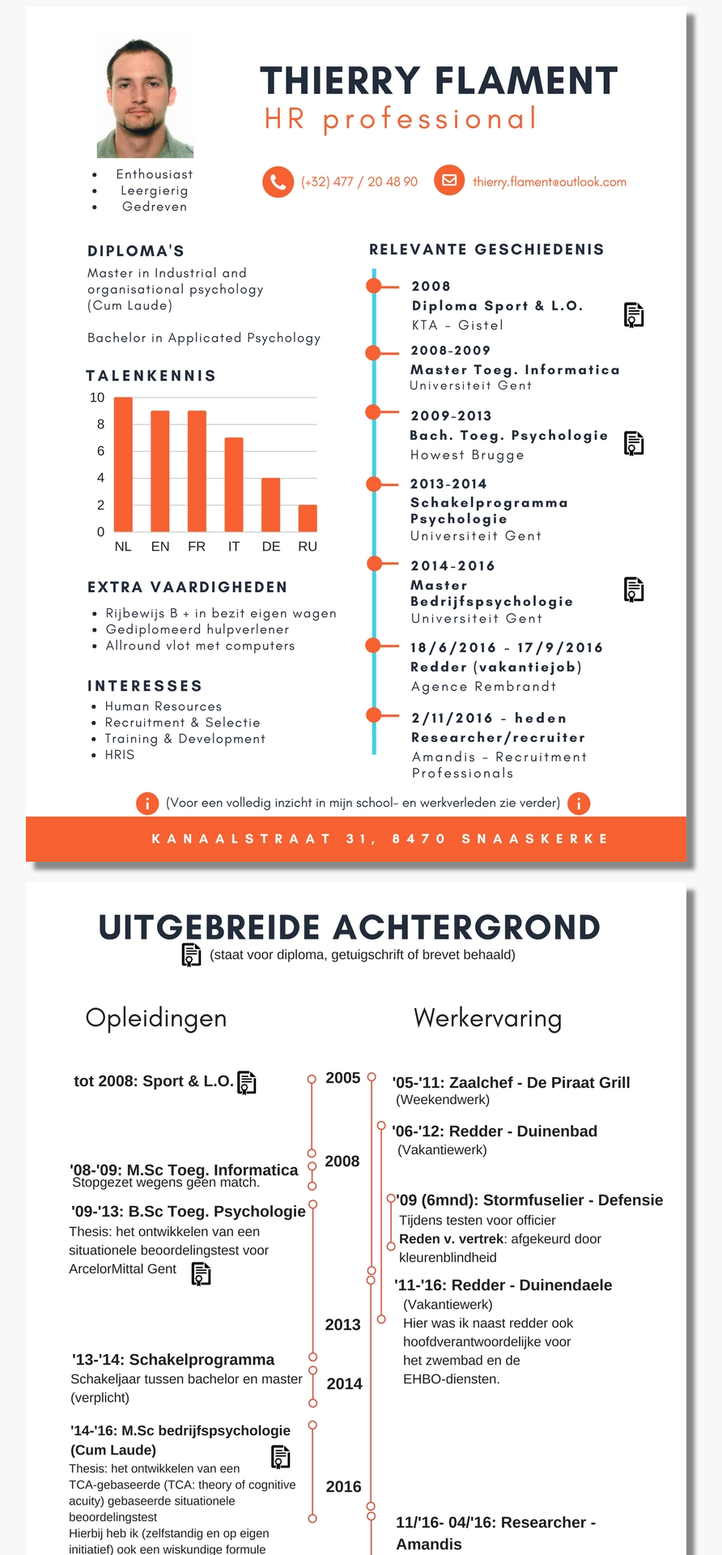
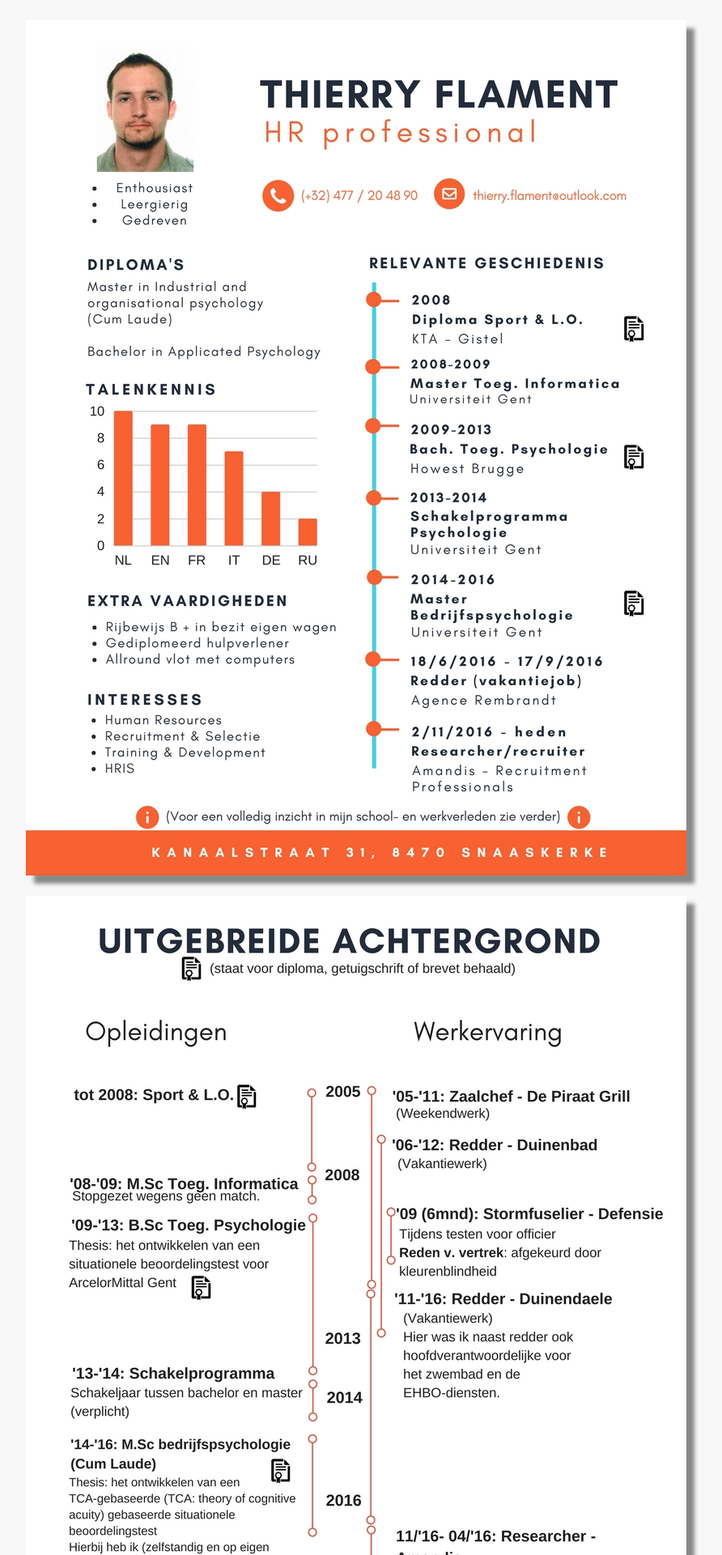
Before and after one commit to faucillon/faucillon.github.io, a Jekyll site: the page index.html, which Jekyll copies as it is, in a window 1280 px wide. Shown: the top 1920 px of the page at 81% size, without its empty margins (200-1092 px from the left). Built offline with Jekyll 4.4.1, drawn with Linux system fonts in a browser that asks for light colours.

Commit message:
Update index.html

```diff
--- a/index.html
+++ b/index.html
@@ -4,6 +4,7 @@
     margin-left: auto;
     margin-right: auto;
     margin-bottom: 25px;
+    margin-top: 25px;
     box-shadow: 10px 10px 5px #888888;}
 
   body{
```
